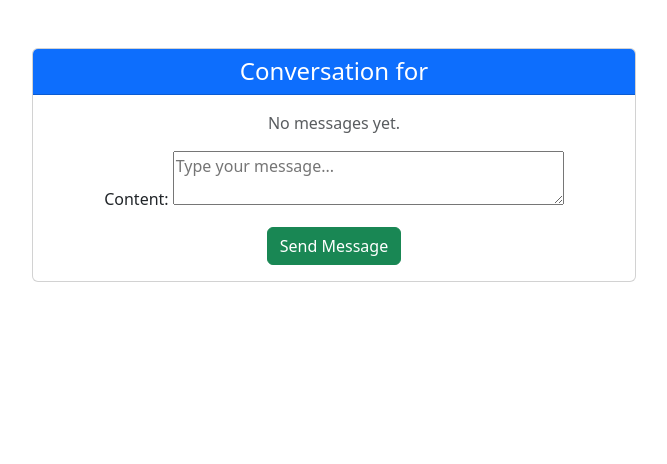
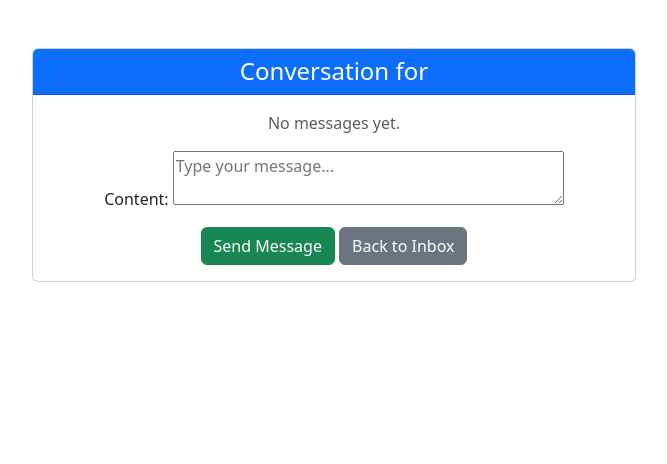
Before and after one commit to lra2001/top_clinic, a Django app: template messenger/templates/messenger/conversation_detail.html in a window 1280 px wide. Shown: the part 56-520 px from the top of the page, without its empty margins (306-973 px from the left). Run offline with Django 5.2, Linux system fonts and the light colour scheme; the template is opened without the code that fills it: values that come from a table or form of the project are taken from there, others are empty; some libraries are stand-ins or nearby versions.

Commit message:
Update conversation_detail.html
- add button to return to inbox

```diff
--- a/messenger/templates/messenger/conversation_detail.html
+++ b/messenger/templates/messenger/conversation_detail.html
@@ -33,6 +33,7 @@
         {% csrf_token %}
         {{ form.as_p }}
         <button type="submit" class="btn btn-success">Send Message</button>
+        <a href="{% url 'inbox' %}" class="btn btn-secondary">Back to Inbox</a>
       </form>
     </div>
   </div>
```
